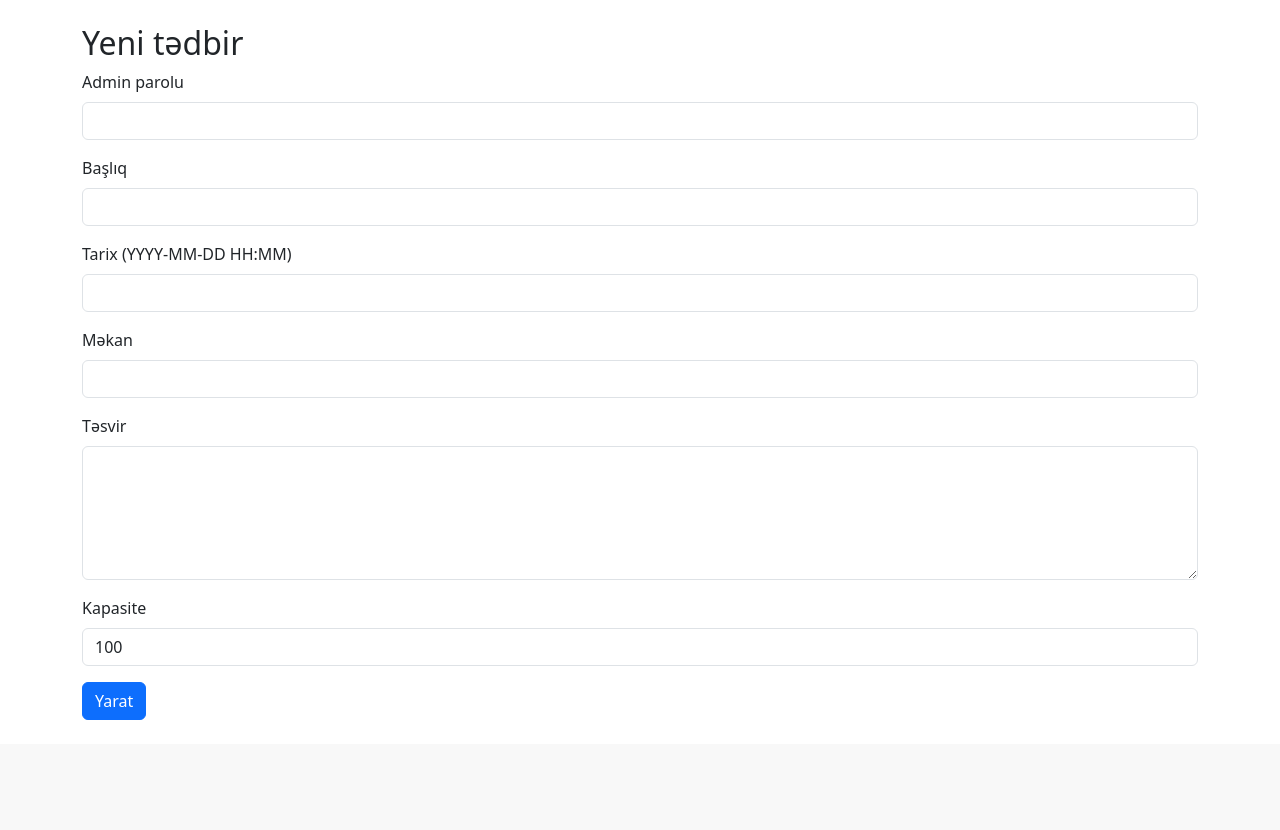
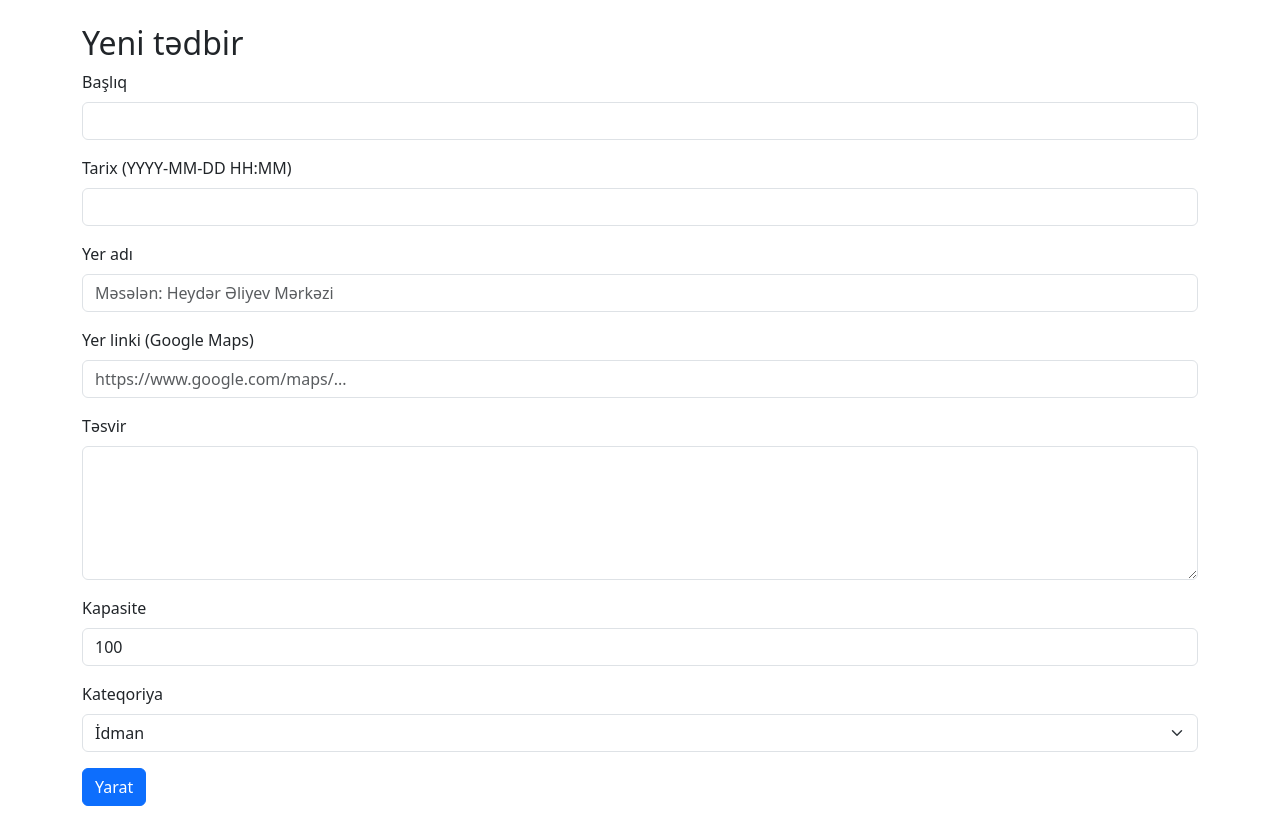
Before and after one commit to farid002/CampusLink, a Flask app: page /events/create in a window 1280 px wide. Shown: the part 56-886 px from the top of the page. Before the commit the page ends 776 px from the top, so only its background shows below. Run offline with Flask 3, Linux system fonts and the light colour scheme; the visitor is signed in with stand-in values (Sample User, id 1).

Commit message:
Add admin button, google map, category

```diff
--- a/events.py
+++ b/events.py
@@ -1,27 +1,42 @@
 # -*- coding: utf-8 -*-
 """
-events.py — Tədbirlər modulu (SKELETON + TƏLİMAT)
-
-Bu faylda bütün funksiyalar şüurlu şəkildə “boş” saxlanılıb ki, tələbələr
-özləri implement etsinlər. Hər funksiyanın docstring-i addım-addım nə etməli
-olduqlarını, hansı SQL sorğularını yazacaqlarını və UX/ipucu detalları göstərir.
-
-Texnologiyalar: Flask (routes, request/response, render_template), SQLite (sqlite3), Jinja2 (templates)
-Şablonlar: templates/events/ qovluğunda (list.html, create.html, detail.html, my_registrations.html, export_info.html)
+events.py — Tədbirlər modulu (Tam işlək, admin session ilə)
 """
 
-from flask import Blueprint, render_template, request, redirect, url_for, flash, Response
-from flask import g
+from flask import Blueprint, render_template, request, redirect, url_for, flash, Response, session
 from database import get_db
-import datetime, csv, io,sqlite3
+import datetime, csv, io, sqlite3
 
 bp = Blueprint("events", __name__, url_prefix="/events")
-ADMIN_PASS = "admin123"  # demo üçün sadə parol (yalnız dərs məqsədli)
+ADMIN_PASS = "admin123"
+
+# -----------------------------
+# Tədbirləri siyahıla / filtr
+# -----------------------------
 @bp.route("/")
 def list_events():
     db = get_db()
 
-    rows = db.execute("SELECT * FROM events ORDER BY date ASC").fetchall()
+    category = request.args.get("category", "").strip()
+    min_capacity = request.args.get("min_capacity", "").strip()
+
+    query = "SELECT * FROM events WHERE 1=1"
+    params = []
+
+    if category:
+        query += " AND category = ?"
+        params.append(category)
+
+    if min_capacity:
+        try:
+            min_capacity = int(min_capacity)
+            query += " AND capacity >= ?"
+            params.append(min_capacity)
+        except ValueError:
+            pass
+
+    query += " ORDER BY date ASC"
+    rows = db.execute(query, params).fetchall()
 
     final_events = []
     for event in rows:
@@ -31,54 +46,58 @@ def list_events():
         ).fetchone()[0]
         remaining = max(0, event["capacity"] - count)
 
-        # Row → dict
         event_dict = dict(event)
         event_dict["remaining"] = remaining
-
         final_events.append(event_dict)
 
     return render_template("events/list.html", events=final_events)
+
+# -----------------------------
+# Yeni tədbir yarat
+# -----------------------------
 @bp.route("/create", methods=["GET","POST"])
 def create_event():
-    ADMIN_PASS = "admin123"  # demo üçün sadə parol
+    if not session.get('is_admin'):
+        flash("Admin modu aktiv deyil.", "danger")
+        return redirect(url_for("events.list_events"))
 
     if request.method == "POST":
         title = request.form.get("title", "").strip()
         date = request.form.get("date", "").strip()
         location = request.form.get("location", "").strip()
+        map_link = request.form.get("map_link", "").strip()
         description = request.form.get("description", "").strip()
         capacity = request.form.get("capacity", "").strip()
-        password = request.form.get("password", "").strip()
+        category = request.form.get("category", "").strip()
 
-        # Admin parol yoxlanışı
-        if password != ADMIN_PASS:
-            error = "Admin parolu səhvdir."
-            return render_template("events/create.html", error=error)
-
-        # Vacib sahələrin yoxlanışı
-        if not title or not date or not location or not description:
+        required_fields = [title, date, location, map_link, description, category]
+        if any(not field for field in required_fields):
             error = "Bütün sahələr doldurulmalıdır."
             return render_template("events/create.html", error=error)
 
-        # Capacity int-ə çevrilir, boşdursa 100 götürülür
         try:
             capacity = int(capacity) if capacity else 100
         except ValueError:
             capacity = 100
 
-        # DB-yə əlavə
         db = get_db()
         db.execute(
-            "INSERT INTO events (title, date, location, description, capacity) VALUES (?, ?, ?, ?, ?)",
-            (title, date, location, description, capacity)
+            """
+            INSERT INTO events (title, date, location, map_link, description, capacity, category)
+            VALUES (?, ?, ?, ?, ?, ?, ?)
+            """,
+            (title, date, location, map_link, description, capacity, category)
         )
         db.commit()
 
         flash("Tədbir uğurla yaradıldı!", "success")
         return redirect(url_for("events.list_events"))
 
-    # GET request: form göstərilir
     return render_template("events/create.html", error=None)
+
+# -----------------------------
+# Tədbir detallar və qeydiyyat
+# -----------------------------
 @bp.route("/<int:event_id>", methods=["GET", "POST"])
 def detail(event_id: int):
     db = get_db()
@@ -117,16 +136,17 @@ def detail(event_id: int):
     ).fetchall()
 
     return render_template("events/detail.html", event=event, regs=regs, remaining=remaining)
+
+# -----------------------------
+# Qeydiyyatları CSV-ə export
+# -----------------------------
 @bp.route("/<int:event_id>/export.csv")
 def export_csv(event_id: int):
     db = get_db()
-
-    # 1️⃣ Tədbiri yoxlayın
     event = db.execute("SELECT * FROM events WHERE id = ?", (event_id,)).fetchone()
     if not event:
         return render_template("404.html"), 404
 
-    # 2️⃣ Qeydiyyatları götürün
     regs = db.execute("""
         SELECT name, email, created_at
         FROM event_registrations
@@ -134,15 +154,12 @@ def export_csv(event_id: int):
         ORDER BY id ASC
     """, (event_id,)).fetchall()
 
-    # 3️⃣ CSV hazırlayın
     output = io.StringIO()
     writer = csv.writer(output)
-    writer.writerow(["name", "email", "created_at"])  # başlıq
-
+    writer.writerow(["name", "email", "created_at"])
     for reg in regs:
         writer.writerow([reg["name"], reg["email"], reg["created_at"]])
 
-    # 4️⃣ Cavabı qaytarın
     csv_filename = f"event_{event_id}_regs.csv"
     return Response(
         output.getvalue(),
@@ -150,53 +167,38 @@ def export_csv(event_id: int):
         headers={"Content-Disposition": f"attachment; filename={csv_filename}"}
     )
 
-@bp.route("/my-registrations")
-def my_regs():
-    db = get_db()
-    email = request.args.get("email", "").strip()
-    items = []
-
-    if email:
-        items = db.execute("""
-            SELECT e.title, e.date, e.location, r.created_at
-            FROM event_registrations r
-            JOIN events e ON e.id = r.event_id
-            WHERE r.email = ?
-            ORDER BY r.created_at DESC
-        """, (email,)).fetchall()
-
-    return render_template(
-        "events/my_registrations.html",
-        email=email,
-        items=items
-    )
-from flask import request, render_template, redirect, url_for, current_app
-
-ADMIN_PASS = "admin123"  # Dərs məqsədli demo parol
-
+# -----------------------------
+# Tədbir silmək (admin session ilə)
+# -----------------------------
 @bp.route("/delete", methods=["POST"])
 def delete_event():
-    """
-    Tədbiri admin parolu ilə silmək üçün.
-    Form POST edir: event_id və password.
-    """
-    event_id = request.form.get("event_id")
-    password = request.form.get("password", "").strip()
-
-    if password != ADMIN_PASS:
-        flash("Admin parolu səhvdir.", "danger")
+    if not session.get('is_admin'):
+        flash("Admin modu aktiv deyil.", "danger")
         return redirect(url_for("events.list_events"))
 
+    event_id = request.form.get("event_id")
     if not event_id or not event_id.isdigit():
         flash("Yanlış tədbir ID.", "danger")
         return redirect(url_for("events.list_events"))
 
     db = get_db()
-    # 1️⃣ Əvvəl qeydiyyatları sil
     db.execute("DELETE FROM event_registrations WHERE event_id = ?", (int(event_id),))
-    # 2️⃣ Sonra tədbiri sil
     db.execute("DELETE FROM events WHERE id = ?", (int(event_id),))
     db.commit()
 
     flash("Tədbir və bütün qeydiyyatlar uğurla silindi.", "success")
     return redirect(url_for("events.list_events"))
+
+# -----------------------------
+# Admin parol ilə session aktivləşdirmə
+# -----------------------------
+@bp.route("/admin_access", methods=["POST"])
+def admin_access():
+    password = request.form.get("password", "").strip()
+    if password == ADMIN_PASS:
+        session['is_admin'] = True
+        flash("Admin modu aktiv edildi.", "success")
+    else:
+        session['is_admin'] = False
+        flash("Səhv parol.", "danger")
+    return redirect(url_for("events.list_events"))
--- a/templates/events/create.html
+++ b/templates/events/create.html
@@ -1,16 +1,50 @@
-
 {% extends "base.html" %}
 {% block title %}Yeni tədbir — CampusLink{% endblock %}
 {% block content %}
-  <h2>Yeni tədbir</h2>
-  {% if error %}<div class="alert alert-danger">{{ error }}</div>{% endif %}
-  <form method="post">
-    <div class="mb-3"><label class="form-label">Admin parolu</label><input name="password" class="form-control" required></div>
-    <div class="mb-3"><label class="form-label">Başlıq</label><input name="title" class="form-control" required></div>
-    <div class="mb-3"><label class="form-label">Tarix (YYYY-MM-DD HH:MM)</label><input name="date" class="form-control" required></div>
-    <div class="mb-3"><label class="form-label">Məkan</label><input name="location" class="form-control" required></div>
-    <div class="mb-3"><label class="form-label">Təsvir</label><textarea name="description" class="form-control" rows="5" required></textarea></div>
-    <div class="mb-3"><label class="form-label">Kapasite</label><input name="capacity" type="number" min="1" class="form-control" value="100"></div>
-    <button class="btn btn-primary">Yarat</button>
-  </form>
+<h2>Yeni tədbir</h2>
+{% if error %}<div class="alert alert-danger">{{ error }}</div>{% endif %}
+<form method="post">
+  <div class="mb-3">
+    <label class="form-label">Başlıq</label>
+    <input name="title" class="form-control" required>
+  </div>
+
+  <div class="mb-3">
+    <label class="form-label">Tarix (YYYY-MM-DD HH:MM)</label>
+    <input name="date" class="form-control" required>
+  </div>
+
+  <div class="mb-3">
+    <label class="form-label">Yer adı</label>
+    <input name="location" class="form-control" placeholder="Məsələn: Heydər Əliyev Mərkəzi" required>
+  </div>
+
+  <div class="mb-3">
+    <label class="form-label">Yer linki (Google Maps)</label>
+    <input name="map_link" class="form-control" placeholder="https://www.google.com/maps/..." required>
+  </div>
+
+  <div class="mb-3">
+    <label class="form-label">Təsvir</label>
+    <textarea name="description" class="form-control" rows="5" required></textarea>
+  </div>
+
+  <div class="mb-3">
+    <label class="form-label">Kapasite</label>
+    <input name="capacity" type="number" min="1" class="form-control" value="100">
+  </div>
+
+  <div class="mb-3">
+    <label class="form-label">Kateqoriya</label>
+    <select name="category" class="form-select" required>
+      <option value="İdman">İdman</option>
+      <option value="Teatr">Teatr</option>
+      <option value="Musiqi">Musiqi</option>
+      <option value="Seminar">Seminar</option>
+      <option value="Digər">Digər</option>
+    </select>
+  </div>
+
+  <button class="btn btn-primary">Yarat</button>
+</form>
 {% endblock %}
```
Also changed, not shown: templates/events/detail.html (+29 -9 lines), templates/events/list.html (+65 -21 lines), campusconnect.db.
